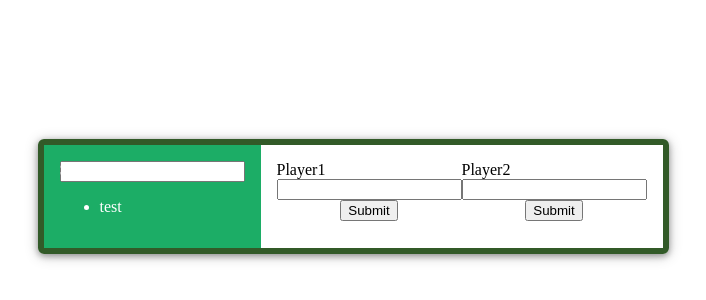
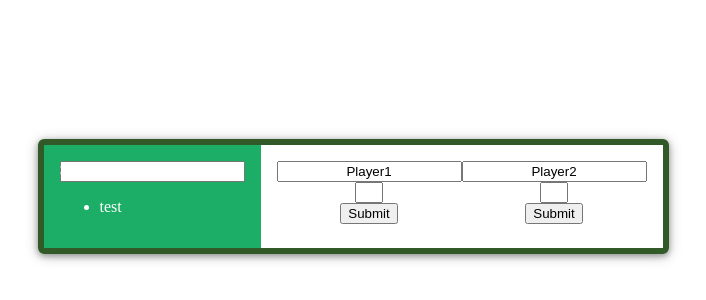
Before and after one commit to burntcustard/scrabble-react-app, a React (Create React App) app: page / in a window 1280 px wide. Shown: the part 204-504 px from the top of the page, without its empty margins (287-993 px from the left). Built offline with nearby package versions, Linux system fonts and the light colour scheme.

Commit message:
Renamed & moved a bunch of stuff around

```diff
--- a/src/components/InputPlayerName.js
+++ b/src/components/InputPlayerName.js
@@ -1,8 +1,8 @@
 import React, { useState } from 'react';
 
 
-function InputPlayerName() {
-  const [text, setField] = useState('');
+function InputPlayerName({ player, index }) {
+  const [text, setField] = useState(player);
 
   return (
     <input
--- a/src/components/InputScore.js
+++ b/src/components/InputScore.js
@@ -1,12 +1,13 @@
 import React, { useState } from 'react';
 
 
-function InputScore() {
+function InputScore({ player, index }) {
   const [text, setField] = useState('');
 
   return (
     <input
       className="score"
+      aria-label={player + " score " + (index + 1)}
       type="tel"  // To use the numpad onscreen keyboard
       value={text}
       onChange={(e) => setField(e.target.value)}
--- a/src/components/PlayerScores.js
+++ b/src/components/PlayerColumn.js
@@ -1,9 +1,9 @@
 import React from 'react';
-import ScoreCell from './InputScore';
-import './PlayerScores.css';
+import InputPlayerName from './InputPlayerName';
+import InputScore from './InputScore';
 
 
-class PlayerScores extends React.Component {
+class PlayerColumn extends React.Component {
 
   onFieldChange = (index) => (event, value, selectedKey) => {
     let data = [...this.props.values];
@@ -49,10 +49,11 @@ class PlayerScores extends React.Component {
     var renderedScores = this.props.values.map((value, index) => {
       //console.log(score.key);
       return (
-        <ScoreCell
+        <InputScore
           key={index}
           value={value}
           onChange={this.onFieldChange(index)}
+          player={this.props.player}
           index={index}
         />
       );
@@ -60,9 +61,12 @@ class PlayerScores extends React.Component {
 
     return (
       <form
-        className="player-scores"
+        className="player-column"
         onSubmit={this.onSubmit}
       >
+        <InputPlayerName
+          player={this.props.player}
+        />
         {renderedScores}
         <input type="submit" />
       </form>
@@ -71,4 +75,4 @@ class PlayerScores extends React.Component {
 
 }
 
-export default PlayerScores;
+export default PlayerColumn;
--- a/src/components/PlayerScores.css
+++ /dev/null
@@ -1,5 +0,0 @@
-.player-scores {
-  display: flex;
-  flex-direction: column;
-  align-items: center;
-}
--- a/src/components/ScoreCell.css
+++ /dev/null
@@ -1,3 +0,0 @@
-.score-cell {
-  width: 20px;
-}
--- /dev/null
+++ b/src/components/Scores.css
@@ -0,0 +1,22 @@
+
+.scores-table {
+  display: flex;
+}
+
+.player-column {
+  display: flex;
+  flex-direction: column;
+  align-items: center;
+}
+
+input {
+  text-align: center;
+}
+
+input.score {
+  width: 20px;
+}
+
+input.player-name {
+
+}
--- a/src/components/Scores.js
+++ b/src/components/Scores.js
@@ -1,5 +1,6 @@
 import React from 'react';
 import ScoresTable from './ScoresTable';
+import './Scores.css';
 
 
 function Player(index) {
--- a/src/components/ScoresTable.css
+++ /dev/null
@@ -1,4 +0,0 @@
-.scores-table__column {
-  display: inline-block;
-  vertical-align: top;
-}
--- a/src/components/ScoresTable.js
+++ b/src/components/ScoresTable.js
@@ -1,6 +1,5 @@
 import React from 'react';
-import PlayerScores from './PlayerScores';
-import './ScoresTable.css';
+import PlayerColumn from './PlayerColumn';
 
 
 class ScoresTable extends React.Component {
@@ -46,16 +45,14 @@ class ScoresTable extends React.Component {
   render() {
     const renderedTable = this.props.playerData.map((player, pIndex) => {
       return (
-        <div className="scores-table__column" key={pIndex}>
-          <div className="playerName">{player.name}</div>
-          <PlayerScores
+        <PlayerColumn
           key={player.key}
           scores={player.scores}
           values={player.values}
+          player={player.name}
           onFieldChange={this.onFieldChange(pIndex)}
           onSubmit={this.onSubmit(pIndex)}
         />
-        </div>
       );
     });
 
```
Lines whose indentation alone changed are shown as unchanged.
